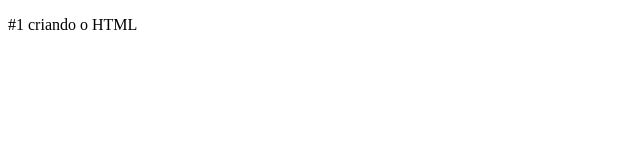
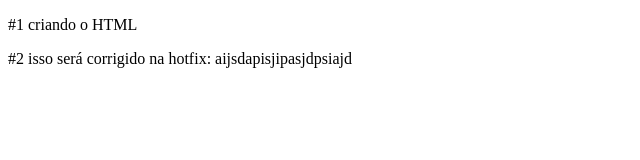
Before and after one commit to praticasUnifor/Marco_Noronha_2427661_EF, a plain HTML site: page index.html in a window 1280 px wide. Shown: the whole page, without its empty margins (0-640 px from the left). Drawn offline with Linux system fonts and the light colour scheme.

Commit message:
Criando o 'erro' que será corrigido

```diff
--- a/index.html
+++ b/index.html
@@ -7,5 +7,6 @@
 </head>
 <body>
     <p>#1 criando o HTML</p>
+    <p>#2 isso será corrigido na hotfix: aijsdapisjipasjdpsiajd</p>
 </body>
 </html>
```
